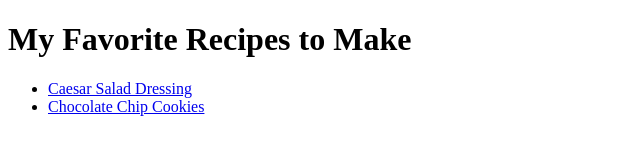
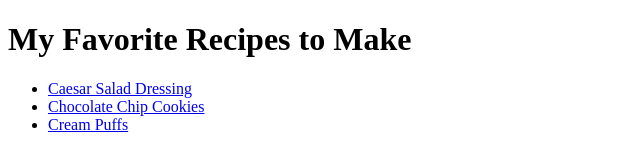
Before and after one commit to alejandroreilly/odin-recipes, a plain HTML site: page index.html in a window 1280 px wide. Shown: the full height of the page, 0-640 px from the left. Drawn offline with Linux system fonts and the light colour scheme.

Commit message:
Link the cream puff page on the home page
Link the previously created cream puff page onto the home page
(index.html) of the website.

```diff
--- a/index.html
+++ b/index.html
@@ -12,7 +12,8 @@
             target="_blank" ref="noopener noreferrer">Caesar Salad Dressing</a></li>
         <li><a href="./recipes/chocolate-chip-cookie.html"
             target="_blank" ref="noopener noreferrer">Chocolate Chip Cookies</a></li>
-
+        <li><a href="./recipes/cream-puff.html"
+            target="_blank" ref="noopener no referrer">Cream Puffs</a></li>
     </ul>
 </body>
 </html>
```
